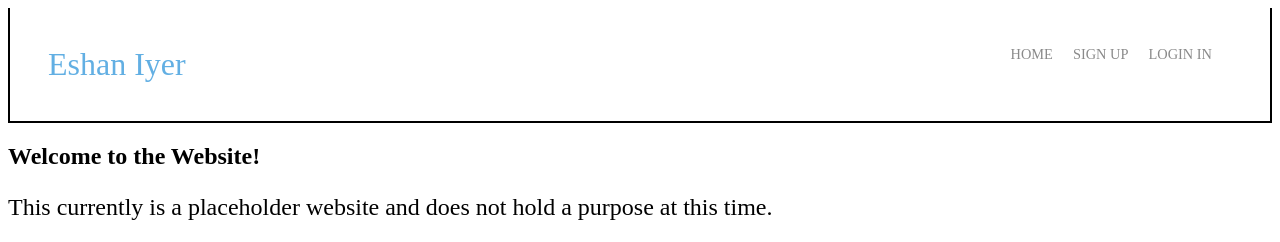
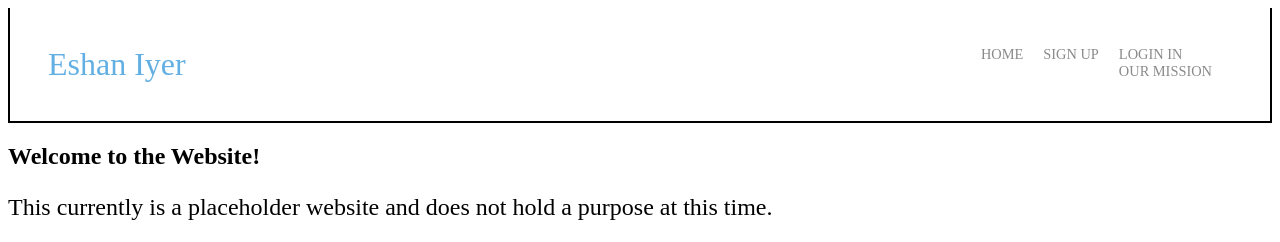
Before and after one commit to Nazchanel/water-wizard, a Flask app: page / in a window 1280 px wide. Shown: the top 242 px of the page. Run offline with Flask 2, Linux system fonts and the light colour scheme.

Commit message:
Added the "Our Mission" tab

```diff
--- a/templates/index.html
+++ b/templates/index.html
@@ -26,6 +26,8 @@
           </div>
           <div class="nav-link-wrapper">
               <a href="/login">Login In</a>
+          <div class="nav-link-wrapper">
+              <a href="/ourmission">Our Mission</a>
           </div>
       </div>
   </div>
```
